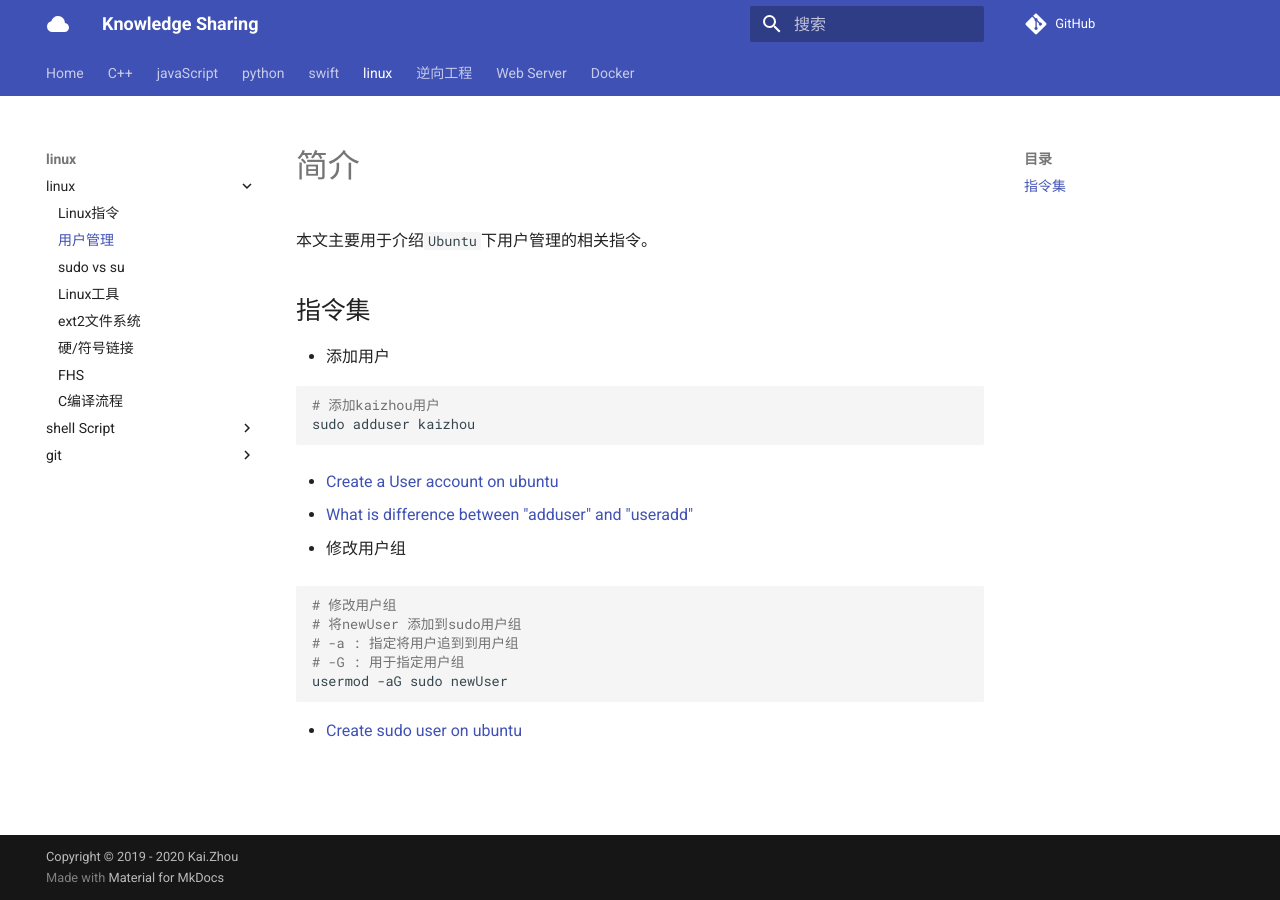
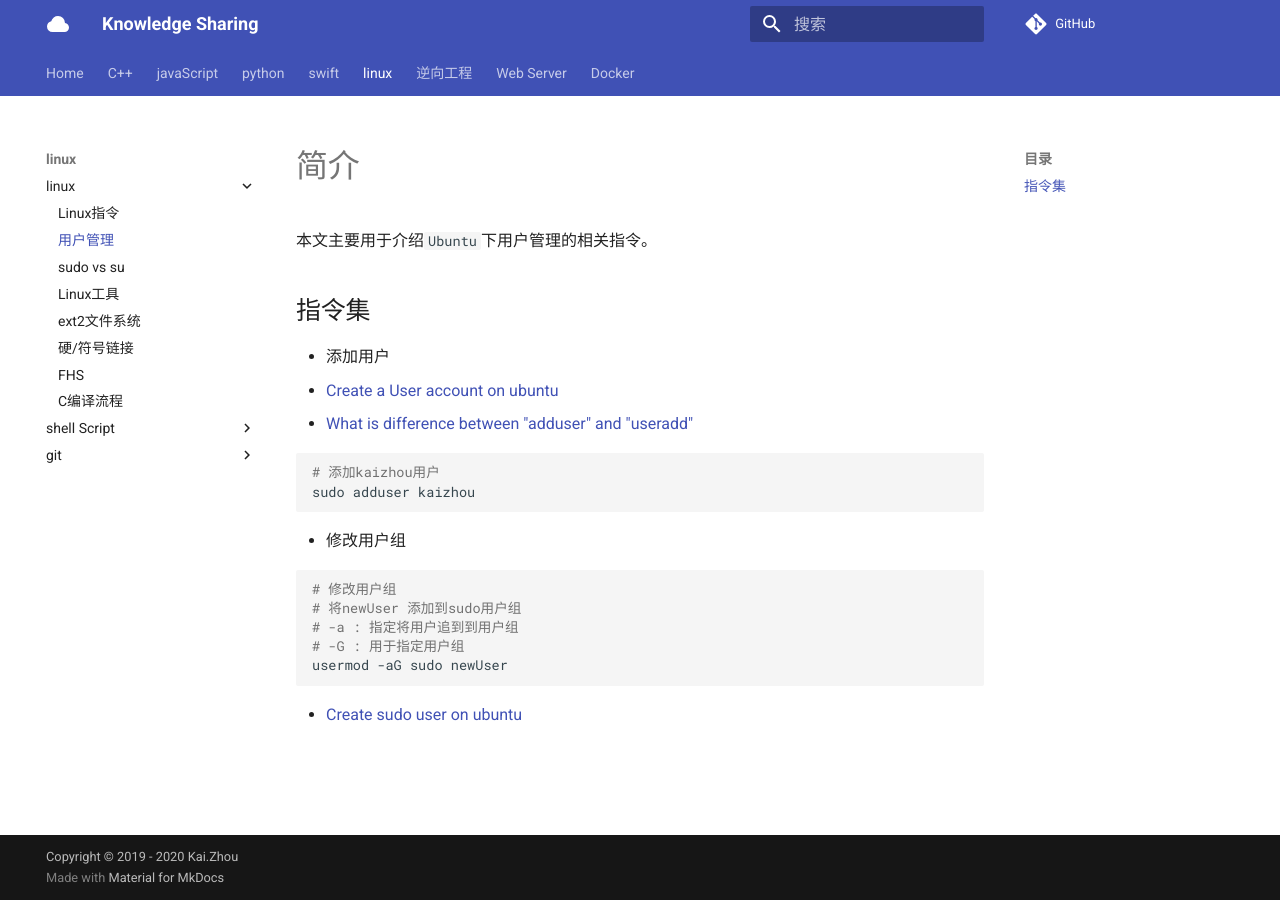
Before and after one commit to zhoukaidev/ks_blog, an MkDocs documentation site: the page built from docs/shell/linux/user.md, in a window 1280 px wide. Built offline with MkDocs 1.6.1 and Material for MkDocs 9.7.7, drawn with Linux system fonts in a browser that asks for light colours; comment, search, counter and statistics services are not loaded.

````diff
--- a/docs/shell/linux/user.md
+++ b/docs/shell/linux/user.md
@@ -5,16 +5,13 @@
 ## 指令集
 
 * 添加用户
+  * [Create a User account on ubuntu ](https://www.cyberciti.biz/faq/create-a-user-account-on-ubuntu-linux/)
+  * [What is difference between "adduser" and "useradd"](https://askubuntu.com/questions/345974/what-is-the-difference-between-adduser-and-useradd)
 
 ```sh
 # 添加kaizhou用户
 sudo adduser kaizhou
 ```
-
-  * [Create a User account on ubuntu ](https://www.cyberciti.biz/faq/create-a-user-account-on-ubuntu-linux/)
-
-  * [What is difference between "adduser" and "useradd"](https://askubuntu.com/questions/345974/what-is-the-difference-between-adduser-and-useradd)
-
 
 * 修改用户组
 
````
